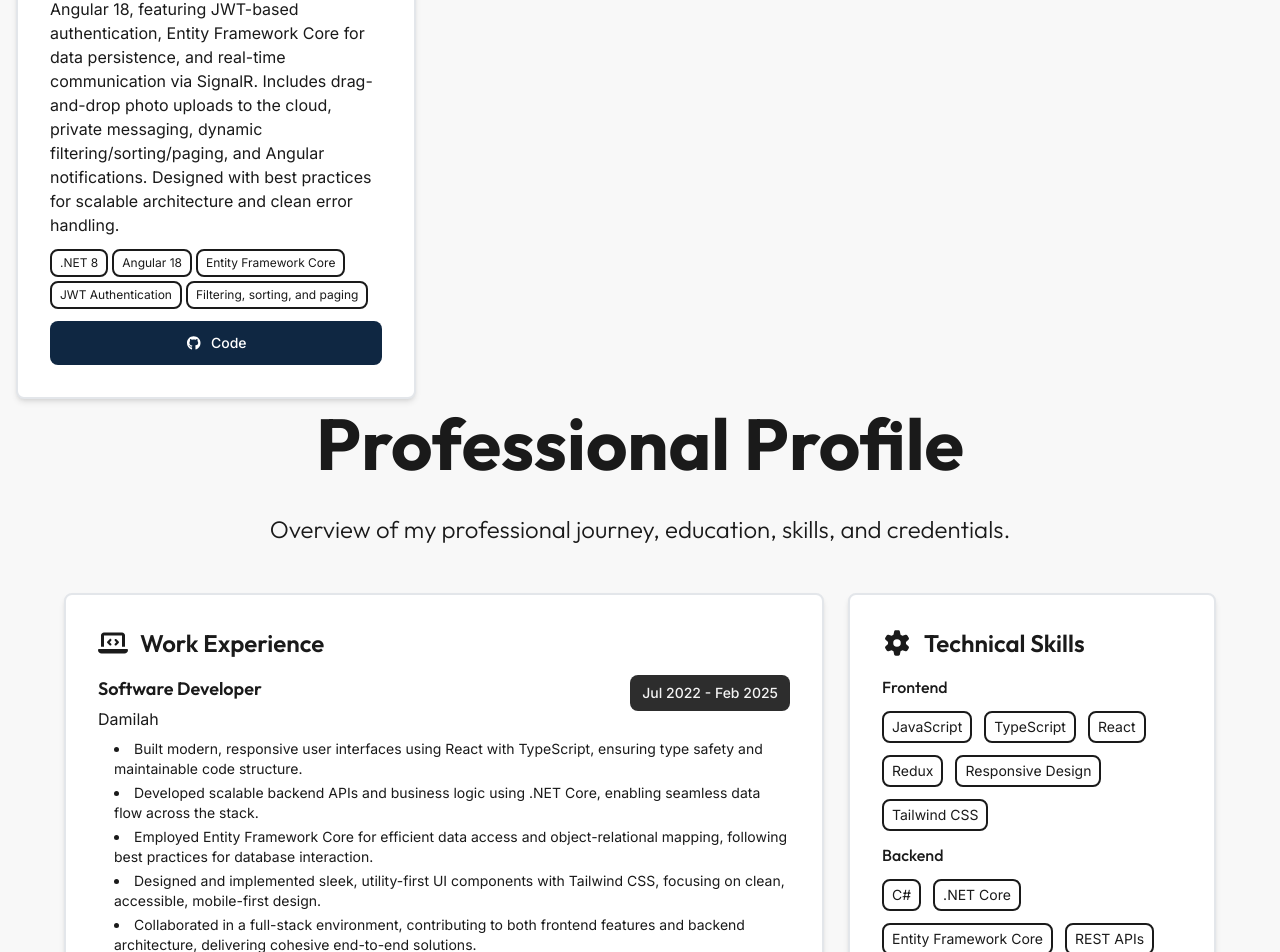
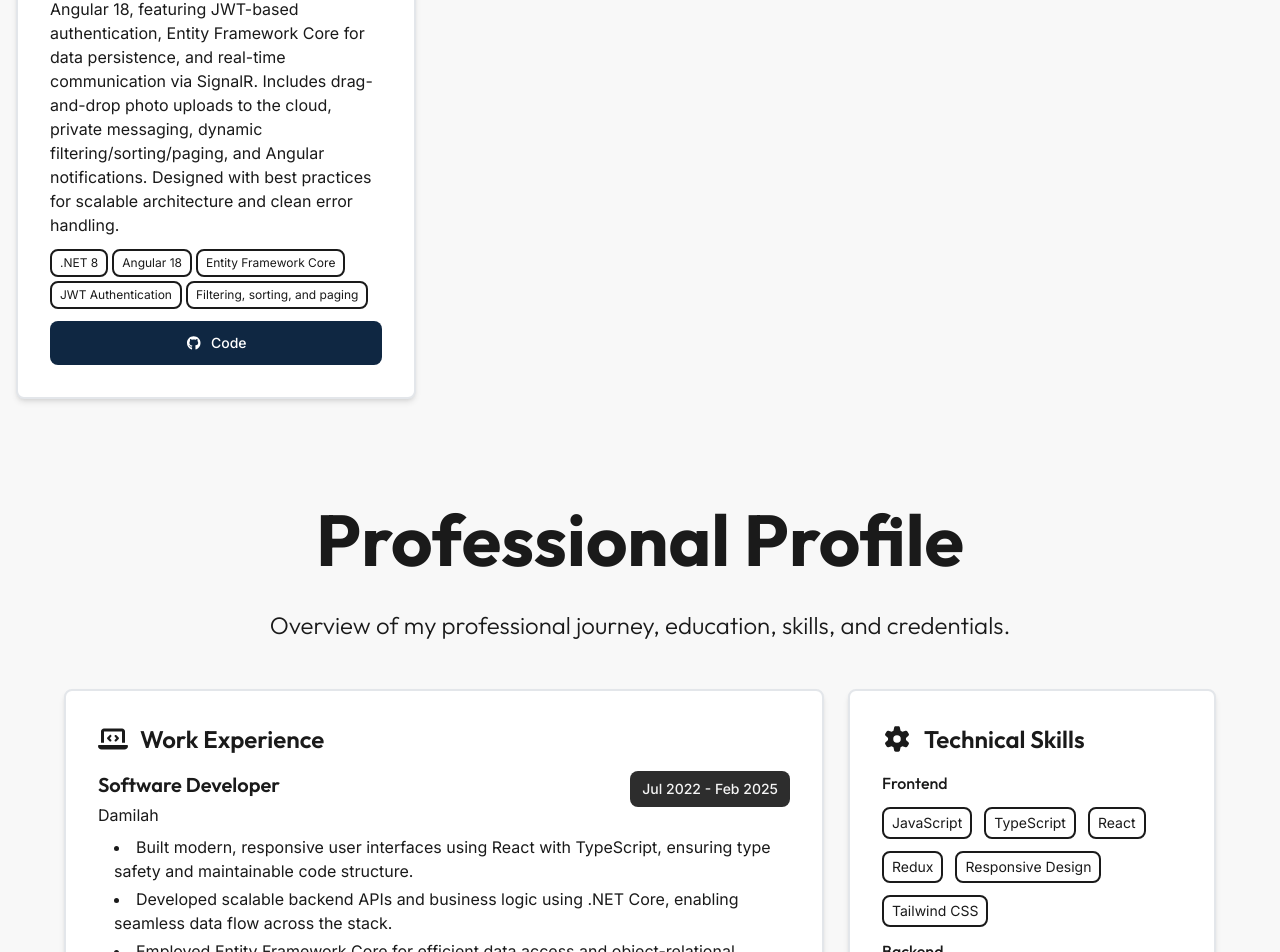
Before and after one commit to argirowski/ArgirovskiPortfolio, a React (Create React App) app: page / in a window 1280 px wide. Shown: the part 1839-2791 px from the top of the page. Built offline with nearby package versions, Linux system fonts and the light colour scheme.

Commit message:
updating design still

```diff
--- a/src/components/PortfolioPage/PortfolioPage.tsx
+++ b/src/components/PortfolioPage/PortfolioPage.tsx
@@ -7,7 +7,7 @@ import { faGithub } from "@fortawesome/free-brands-svg-icons";
 const PortfolioPage: React.FC = () => {
   return (
     <>
-      <section className="min-h-screen flex items-center justify-center bg-contact-bg px-4 max-md:pb-12">
+      <section className="min-h-screen flex items-center justify-center bg-contact-bg px-4 pb-24 max-md:pb-12">
         <div className="text-left w-full max-w-7xl">
           <h1 className="text-7xl font-bold leading-tight text-contact-heading text-center max-[900px]:text-5xl">
             Selected Projects
--- a/src/components/ResumePage/ResumePage.tsx
+++ b/src/components/ResumePage/ResumePage.tsx
@@ -45,7 +45,7 @@ const ResumePage: React.FC = () => {
                   >
                     <div className="flex justify-between items-start mb-2">
                       <div>
-                        <h4 className="mb-1 text-lg font-semibold text-contact-heading">
+                        <h4 className="text-xl font-semibold text-contact-heading mb-1 max-[900px]:text-lg">
                           {job.position}
                         </h4>
                         <p className="mb-0 text-contact-card-text">
@@ -60,7 +60,7 @@ const ResumePage: React.FC = () => {
                       {job.responsibilities.map((responsibility, respIndex) => (
                         <li
                           key={respIndex}
-                          className="text-sm text-contact-card-text mb-1"
+                          className="max-[900px]:text-sm text-contact-card-text mb-1"
                         >
                           {responsibility}
                         </li>
@@ -83,7 +83,7 @@ const ResumePage: React.FC = () => {
                   >
                     <div className="flex justify-between items-start mb-2">
                       <div>
-                        <h4 className="mb-1 text-lg font-semibold text-contact-heading">
+                        <h4 className="text-xl font-semibold text-contact-heading mb-1 max-[900px]:text-lg">
                           {edu.title}
                         </h4>
                         <p className="mb-0 text-contact-card-text">
@@ -94,7 +94,7 @@ const ResumePage: React.FC = () => {
                         {edu.period}
                       </span>
                     </div>
-                    <p className="mb-0 text-contact-card-text">
+                    <p className="max-[900px]:text-sm text-contact-card-text">
                       {edu.description}
                     </p>
                   </div>
@@ -184,7 +184,7 @@ const ResumePage: React.FC = () => {
                     className={index < languages.length - 1 ? "mb-3" : ""}
                   >
                     <div className="flex justify-between items-center mb-1">
-                      <span className="text-contact-card-text">
+                      <span className="max-[900px]:text-sm text-contact-card-text">
                         {language.name}
                       </span>
                       <span className="px-3 py-2 bg-badge-bg text-badge-text text-sm font-medium border-0 rounded-lg ml-2">
```
